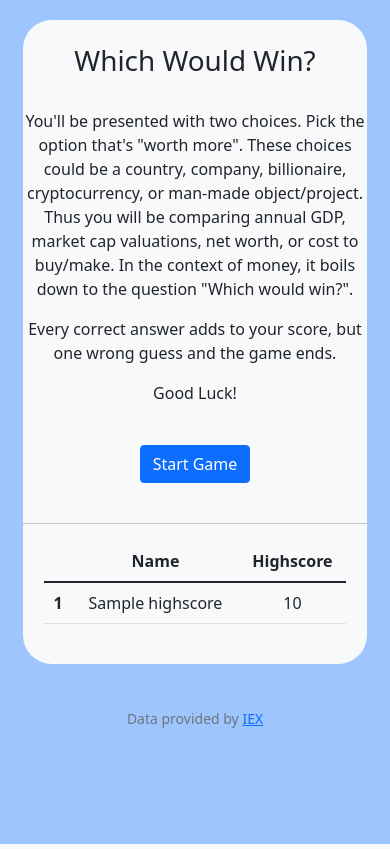
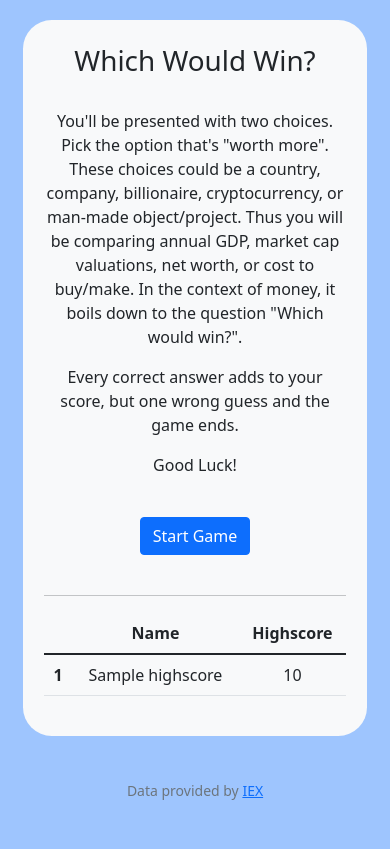
Before and after one commit to gregh13/CS50-Final-Project-Which-Would-Win, a Flask app: page / in a window 390 px wide. Run offline with Flask 2, Linux system fonts and the light colour scheme; tables that the repository leaves empty hold one stand-in row (values such as "Sample post").

Commit message:
fix responsive margin layout

```diff
--- a/templates/index.html
+++ b/templates/index.html
@@ -17,7 +17,7 @@
     </head>
     <body class="light-blue-color">
         <div class="text-center margin-gh-ex soft-white rounded-gh">
-            <div class="margin-gh-home-ex">
+            <div class="margin-gh-ex">
                 <br>
                 <div class="br-padding"></div>
                     <h1>Which Would Win?</h1>
```
